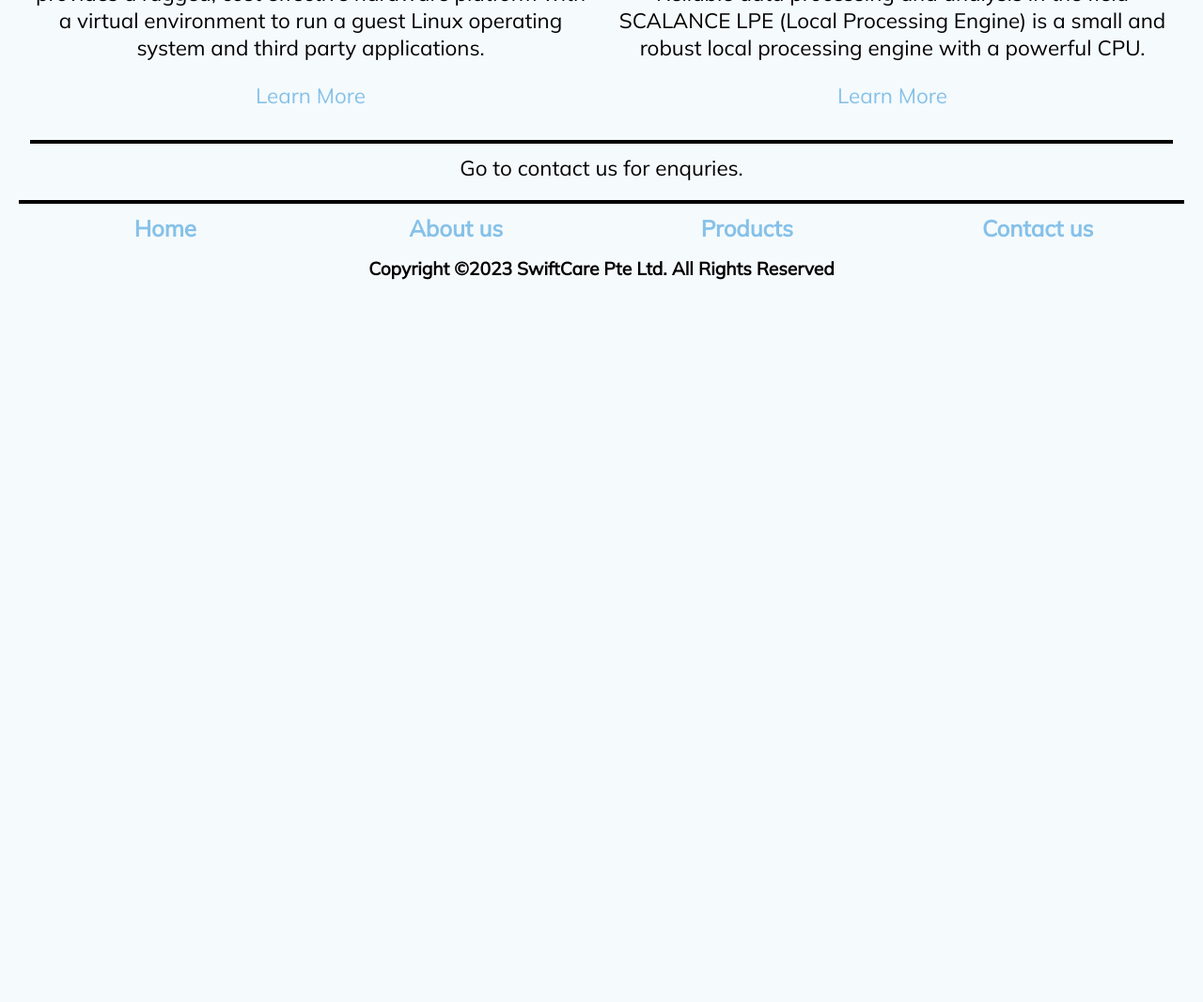
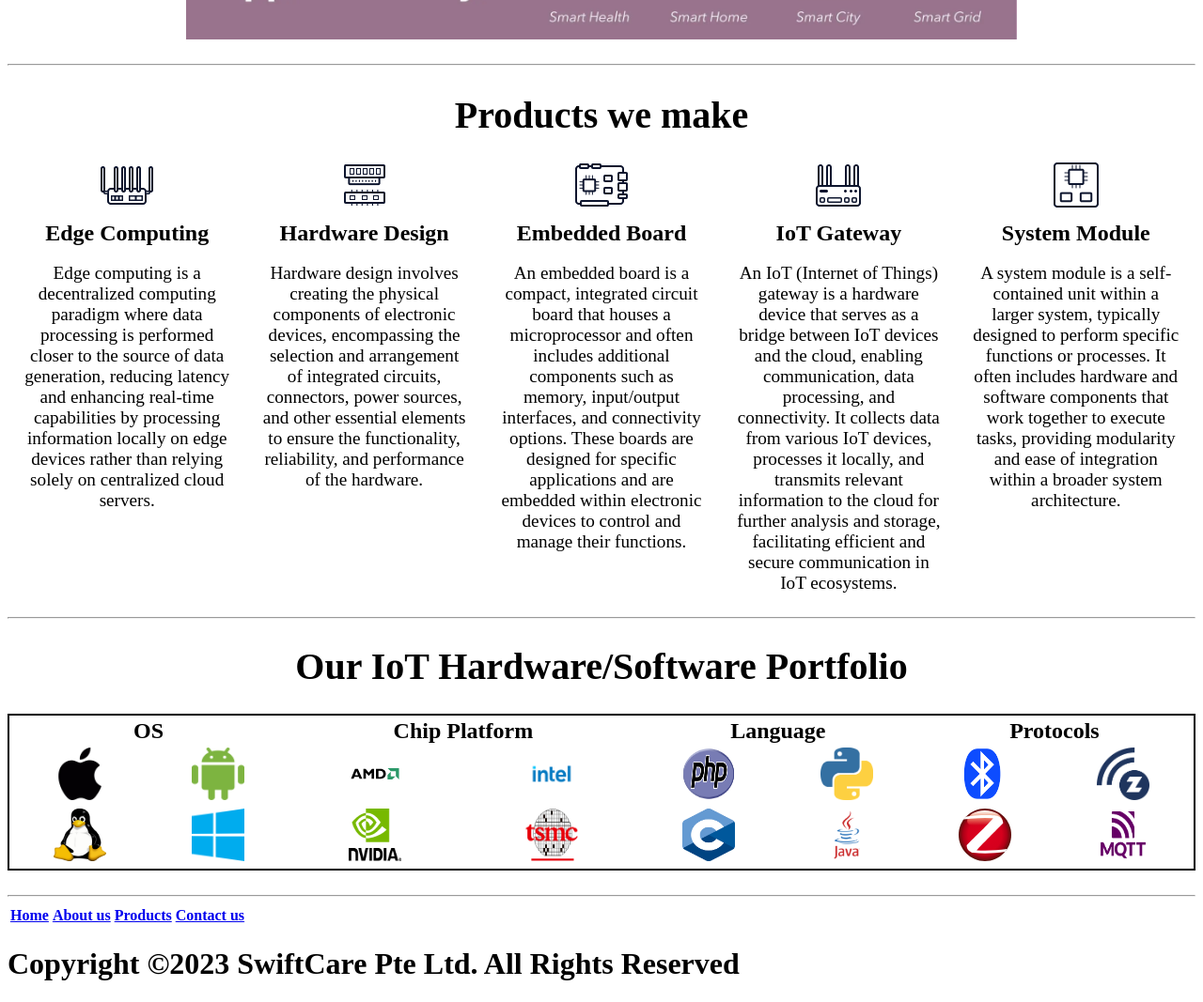
Before and after one commit to ChrisGohFWD/SwiftCare, a plain HTML site: page products.html in a window 1280 px wide. Shown: the part 1620-2687 px from the top of the page at 94% size. Before the commit the page ends 1938 px from the top, so only its background shows below. Drawn offline with Linux system fonts and the light colour scheme.

Commit message:
Update products.html

```diff
--- a/products.html
+++ b/products.html
@@ -6,7 +6,7 @@
 	<meta name="viewport" content="width=device-width, initial-scale=1.0">
 	<link rel="stylesheet" href="https://fonts.googleapis.com/css?family=Mulish">
 	<link rel="icon" type="image/x-icon" href="Images/logo:footer/swiftcare-logo.png">
-	<link rel="stylesheet" href="stylesheet.css">
+	<link rel="stylesheet" href="style.css">
 	<style>
 		/* start */
 		div.a{
@@ -14,41 +14,80 @@
 		}
 		h1.a{
 			font-size: 250%;
+			font-weight: bolder;
 		}
 		p.a{
-			font-size: 150%;
+			font-size: 160%;
 		}
 		/* end */
 
 		/* start */
-		table.b{
+		img.img{
+			width: 63%;
+			display: block;
+			margin-left: auto;
+			margin-right: auto;
+		}
+		/* end */
+
+		/* start */
+		div.b{
+			text-align: center;
+		}
+		h1.b{
+			font-size: 250%;
+		}
+		p.b{
+			font-size: 160%;
+		}
+		img.b{
+			width: 70%;
+			display: block;
+			margin-left: auto;
+			margin-right: auto;
+		}
+		/* end */
+
+		/* start */
+		table.c{
 			align-content: center;
 			width: 100%;
 		}
-		th.bh{
+		th.c1{
 			font-size: 250%;
+			padding-bottom: 20px;
 		}
-		th.b{
-			font-size: 200%;
+		th.c{
+			font-size: 150%;
 		}
-		td.b{
-			font-size: 140%;
-			width: 50%;
-			vertical-align: bottom;
+		td.c{
+			font-size: 120%;
+			width: 20%;
+			padding: 15px;
+			text-align: center;
+			vertical-align: sub;
 		}
-		th.b,td.b{
+		/* end */
+
+		/* start */
+		h1.d{
+			font-size: 250%;
 			text-align: center;
-			padding: 10px;
 		}
-		img.b{
-			width: 300px;
-			height: 300px;
+		table.d{
+			text-align: center;
+			width: 100%;
+			border: 2px solid black;
 		}
-		a.b{
-			color: #85C1E9;
+		th.d{
+			font-size: 150%;
 		}
-		a.b:hover{
-			color: #839192;
+		td.d{
+			font-size: 130%;
+		}
+		img.d{
+			width: 56px;
+			height: 56px;
 		}
 		/* end */
 	</style>
@@ -60,9 +99,9 @@
 				<th rowspan="2"><img class="header2" src="Images/logo:footer/swiftcare-logo.png" alt="Swiftcare logo"> </th>
 				<th class="header2">SwiftCare Services</th>
 				<th class="spacer"></th>
-				<th class="header1"><a class="header1" href="index.html">Home</a></th>
+				<th class="header1"><a class="header1" href="index.html" style="color: #839192">Home</a></th>
 				<th class="header1"><a class="header1" href="aboutus.html">About us</a></th>
-				<th class="header1"><a class="header1" href="products.html" style="color: #839192">Product</a></th>
+				<th class="header1"><a class="header1" href="products.html">Product</a></th>
 				<th class="header1"><a class="header1" href="contactus.html">Contact us</a></th>
 			</tr>
 			<tr>
@@ -73,59 +112,81 @@
 	</header>
 	<br>
 	<div class="a">
-		<h1 class="a">What Products do we Sell?</h1>
-		<p class="a"><b>SwiftCare Services</b> offers a range of hassle-free hardware products designed to simplify your technological experience. Our curated selection includes cutting-edge devices such as smart home solutions, ergonomic peripherals, and reliable accessories, ensuring seamless integration into your daily life. Discover innovative hardware solutions that prioritize ease of use and elevate your technology journey with SwiftCare Services.</p>
+		<h1 class="a">What we are about here at SwiftCare</h1>
+		<p class="a">Welcome to SwiftCare Services, where we redefine simplicity in the world of technology. Our mission is to provide innovative solutions without the hassle, ensuring a seamless and efficient experience for all your needs.</p>
 	</div>
-	<hr>
+	<hr><br>
+	<div class="img">
+		<img class="img" src="Images/index/IOT-1.jpg" alt="IoT digram">
+	</div>
+	<br><hr>
 	<div class="b">
-		<table class="b">
+		<h1 class="b">What's IoT about</h1>
+			<p class="b">IoT(Internet of Things) connects everyday objects to the internet, allowing them to collect and share data. This enables automation and remote control of devices, enhancing efficiency and convenience in various applications like smart homes and industries.</p>
+			<img class="b" src="Images/index/IoT-Structure.webp" alt="IOT Structure">
+	</div>
+	<br><hr><br>
+	<div class="c">
+		<table class="c">
 			<tr>
-				<th class="bh" colspan="2">IoT Device</th>
+				<th class="c1" colspan="5">Products we make</th>
 			</tr>
 			<tr>
-				<th class="b">Arduino® UNO R4 WiFi</th>
-				<th class="b">Raspberry Pi 5</th>
+				<th class="c"><img src="Images/index/edge-computing-icon.png" alt="edge-computing"></th>
+				<th class="c"><img src="Images/index/hardware-design-icon.png" alt="hardware-design"></th>
+				<th class="c"><img src="Images/index/embedded-board-icon.png" alt="icon-embedded-board"></th>
+				<th class="c"><img src="Images/index/iot-gateway-icon.png" alt="icon-iot-gateway"></th>
+				<th class="c"><img src="Images/index/soms-icon.png" alt="icon-soms"></th>
 			</tr>
 			<tr>
-				<th class="b"><img  class="b" src="Images/products/Arduino%C2%AE_UNO_R4_WiFi.png" alt="Arduino® UNO R4 WiFi"></th>
-				<th class="b"><img  class="b" src="Images/products/Raspberry_Pi_5.png" alt="Raspberry Pi 5"></th>
+				<th class="c">Edge Computing</th>
+				<th class="c">Hardware Design</th>
+				<th class="c">Embedded Board</th>
+				<th class="c">IoT Gateway</th>
+				<th class="c">System Module</th>
 			</tr>
 			<tr>
-				<td class="b">The Arduino UNO R4 WiFi merges the RA4M1 microprocessor from Renesas with the ESP32-S3 from Espressif, creating an all-in-one tool for makers with enhanced processing power and a diverse array of new peripherals.</td>
-				<td class="b">Raspberry Pi 5 features the Broadcom BCM2712 quad-core Arm Cortex A76 processor @ 2.4GHz, making it up to three times faster than the previous generation. With RAM variants up to 8GB.</td>
-			</tr>
-			<tr>
-				<td class="b"><a class="b" href="https://store.arduino.cc/products/uno-r4-wifi" target="_blank">Learn More</a></td>
-				<td class="b"><a class="b" href="https://www.raspberrypi.com/products/raspberry-pi-5/" target="_blank">Learn More</a></td>
-			</tr>
-			<tr>
-				<th class="bh" colspan="2"><hr></th>
-			</tr>
-			<tr>
-				<th class="bh" colspan="2">IoT GateWay/Edge Computing</th>
-			</tr>
-			<tr>
-				<th class="b">RUGGEDCOM VPE1400</th>
-				<th class="b">SCALANCE LPE</th>
-			</tr>
-			<tr>
-				<th class="b"><img class="b" src="Images/products/RUGGEDCOM_VPE1400.png" alt="RUGGEDCOM VPE1400"></th>
-				<th class="b"><img  class="b" src="Images/products/SCALANCE_LPE.png" alt="SCALANCE LPE"></th>
-			</tr>
-			<tr>
-				<td class="b">provides a rugged, cost effective hardware platform with a virtual environment to run a guest Linux operating system and third party applications.</td>
-				<td class="b">Reliable data processing and analysis in the field SCALANCE LPE (Local Processing Engine) is a small and robust local processing engine with a powerful CPU.</td>
-			</tr>
-			<tr>
-				<td class="b"><a class="b" href="https://eworldme.com/SIEMENS_RUGGEDCOM_VPE1400_Cellular_Router" target="_blank">Learn More</a></td>
-				<td class="b"><a class="b" href="https://www.siemens.com/global/en/products/automation/industrial-communication/industrial-ethernet/local-processing.html?gclid=CjwKCAiA9dGqBhAqEiwAmRpTC8m2nvpA8jBEz3RP1LmjTHKt00Ul7fdhKnTvv0Gzzq9xwvyo5SaKIBoCjGcQAvD_BwE&acz=1&gad_source=1" target="_blank">Learn More</a></td>
-			</tr>
-			<tr>
-				<td class="b" colspan="2" style="align-content: center"><hr>Go to contact us for enquries.</td>
+				<td class="c">Edge computing is a decentralized computing paradigm where data processing is performed closer to the source of data generation, reducing latency and enhancing real-time capabilities by processing information locally on edge devices rather than relying solely on centralized cloud servers.</td>
+				<td class="c">Hardware design involves creating the physical components of electronic devices, encompassing the selection and arrangement of integrated circuits, connectors, power sources, and other essential elements to ensure the functionality, reliability, and performance of the hardware.</td>
+				<td class="c">An embedded board is a compact, integrated circuit board that houses a microprocessor and often includes additional components such as memory, input/output interfaces, and connectivity options. These boards are designed for specific applications and are embedded within electronic devices to control and manage their functions.</td>
+				<td class="c">An IoT (Internet of Things) gateway is a hardware device that serves as a bridge between IoT devices and the cloud, enabling communication, data processing, and connectivity. It collects data from various IoT devices, processes it locally, and transmits relevant information to the cloud for further analysis and storage, facilitating efficient and secure communication in IoT ecosystems.</td>
+				<td class="c">A system module is a self-contained unit within a larger system, typically designed to perform specific functions or processes. It often includes hardware and software components that work together to execute tasks, providing modularity and ease of integration within a broader system architecture.</td>
 			</tr>
 		</table>
 	</div>
 	<hr>
+	<div class="d">
+		<h1 class="d">Our IoT Hardware/Software Portfolio</h1>
+		<table class="d">
+			<tr>
+				<th class="d" colspan="2">OS</th>
+				<th class="d" colspan="2">Chip Platform</th>
+				<th class="d" colspan="2">Language</th>
+				<th class="d" colspan="2">Protocols</th>
+			</tr>
+			<tr>
+				<td class="d"><img class="d" src="Images/index/apple-os.png" alt="Apple logo"></td>
+				<td class="d"><img class="d" src="Images/index/android-os.png" alt="Android logo"></td>
+				<td class="d"><img class="d" src="Images/index/amd-logo.svg" alt="AMD logo"></td>
+				<td class="d"><img class="d" src="Images/index/intel-logo.png" alt="Intel Logo"></td>
+				<td class="d"><img class="d" src="Images/index/PHP-logo.png" alt="PHP Logs"></td>
+				<td class="d"><img class="d" src="Images/index/python-logo.png" alt="Python Logo"></td>
+				<td class="d"><img class="d" src="Images/index/bluetooth-logo.png" alt="Bluetooth logo"></td>
+				<td class="d"><img class="d" src="Images/index/z-wave-logo.png" alt="Z-Wave logo"></td>
+			</tr>
+			<tr>
+				<td class="d"><img class="d" src="Images/index/linux-os.png" alt="Linux Logo"></td>
+				<td class="d"><img class="d" src="Images/index/windows-os.png" alt="Window Logo"></td>
+				<td class="d"><img class="d" src="Images/index/Nvidia-logo.png" alt="Nvidia Logo"></td>
+				<td class="d"><img class="d" src="Images/index/tsmc-logo.png" alt="TSMC Logo"></td>
+				<td class="d"><img class="d" src="Images/index/C-Logo.png" alt="C Logo"></td>
+				<td class="d"><img class="d" src="Images/index/java-logo.png" alt="Java Logo"></td>
+				<td class="d"><img class="d" src="Images/index/zigbee-logo.svg" alt="Zigbee Logo"></td>
+				<td class="d"><img class="d" src="Images/index/mqtt-logo.png" alt="MQTT Logo"></td>
+			</tr>
+		</table>
+	</div>
+	<br><hr>
 	<footer>
 		<table class="footer">
 			<tr>
```
